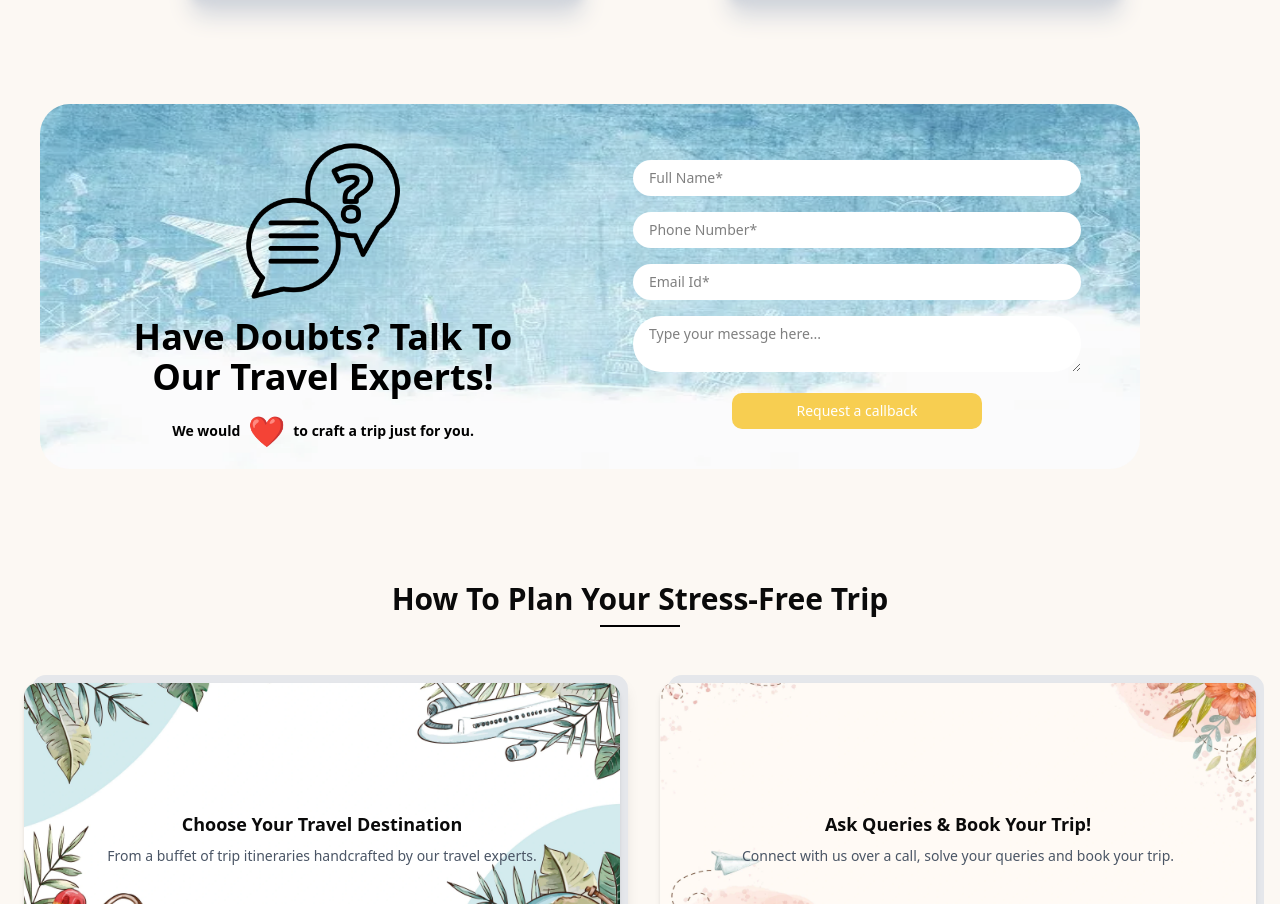
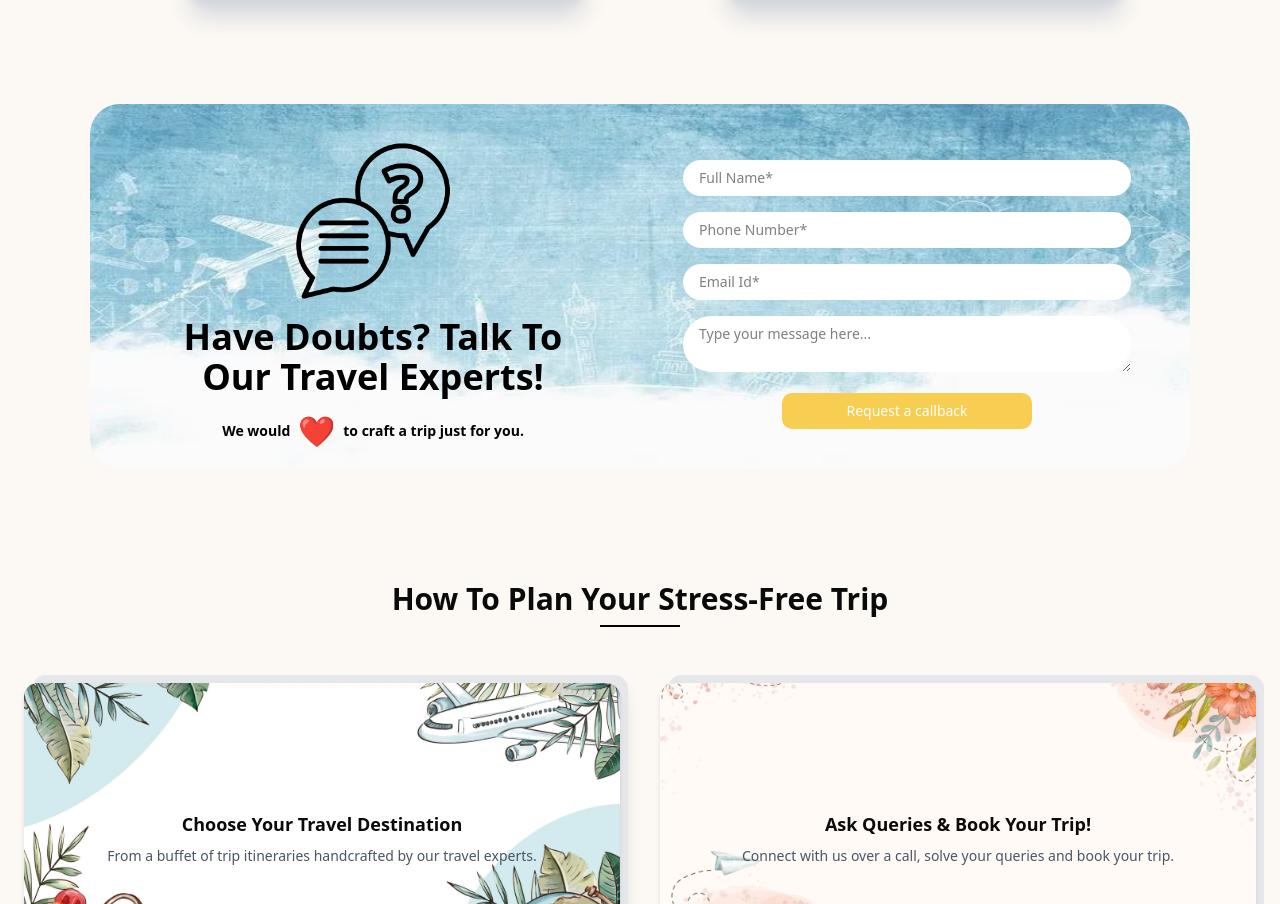
Before and after one commit to Shobhit150/blessingsHoliday, a Next.js app: page / in a window 1280 px wide. Shown: the part 1360-2264 px from the top of the page. Built offline with nearby package versions, Linux system fonts and the light colour scheme.

Commit message:
fix: contact us

```diff
--- a/components/ContactUs.tsx
+++ b/components/ContactUs.tsx
@@ -6,7 +6,7 @@ const ContactUs = () => {
   return (
     <div
       id="ContactUs"
-      className="relative overflow-hidden rounded-[30px] max-w-[1100px] mx-6 my-8 "
+      className="relative overflow-hidden rounded-[30px] max-w-[1100px] mx-6 md:mx-auto my-8 "
     >
       {/* ✅ Background Image */}
       <div className="absolute inset-0 z-0 opacity-80">
```
